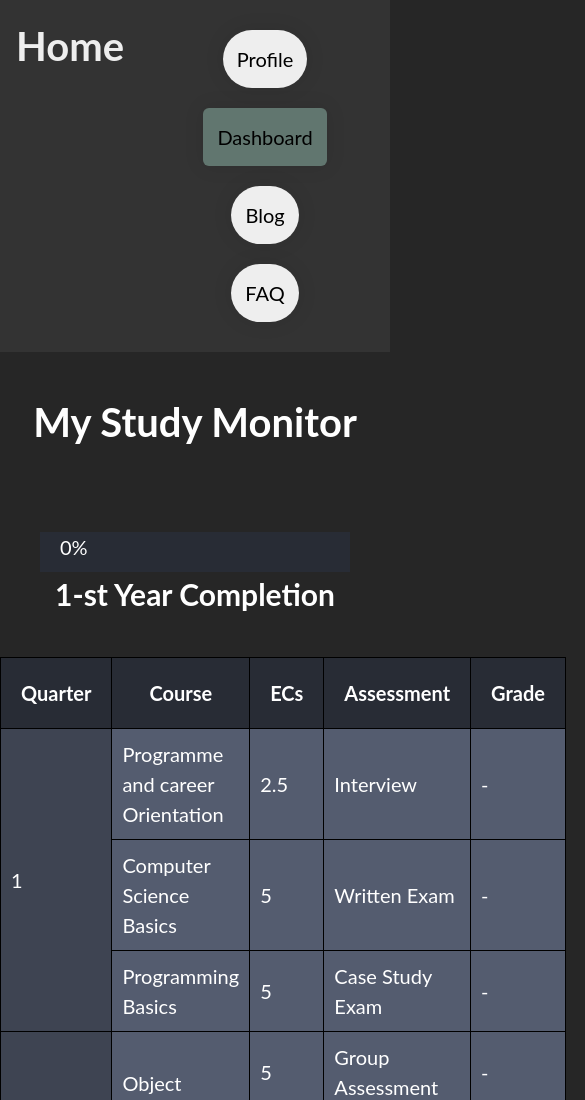
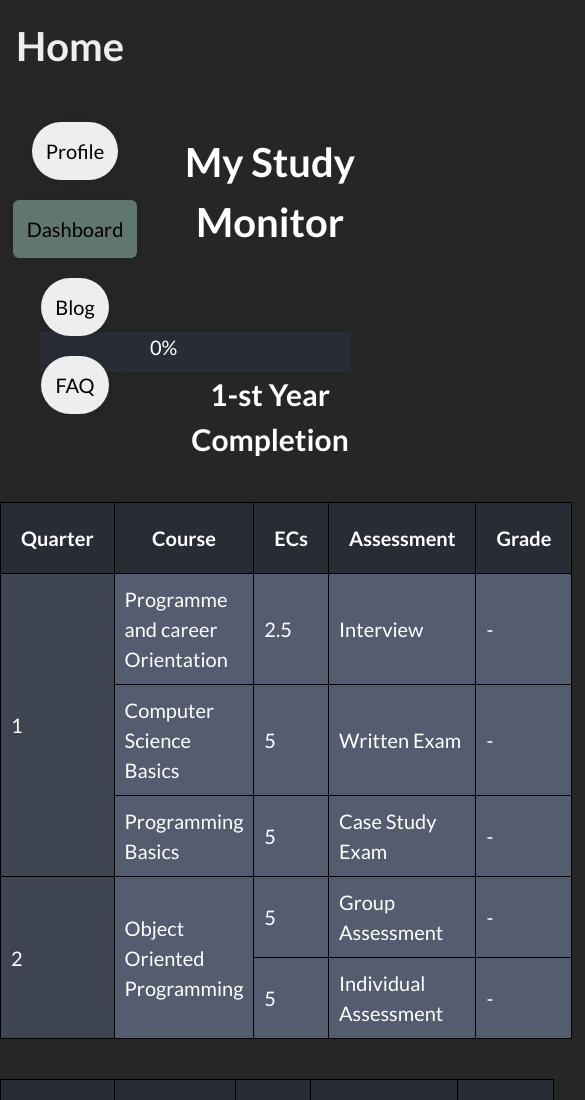
Before and after one commit to alexmanev-code/alexmanev-code.github.io, a plain HTML site: page html/dashboard.html in a window 390 px wide. Shown: the top 1100 px of the page, 585 px wide, since content can reach past the window. Drawn offline with Linux system fonts and the light colour scheme.

Commit message:
transition changes

```diff
--- a/css/dashboard.css
+++ b/css/dashboard.css
@@ -48,7 +48,6 @@ td:not(.quarter){
 
 .progress-bar::before{
     content: '0%';
-    margin: 1em;
 }
 
 
--- a/css/header-footer.css
+++ b/css/header-footer.css
@@ -1,3 +1,6 @@
+@import url('https://fonts.googleapis.com/css2?family=Lato:ital,wght@0,100;0,300;0,400;0,700;0,900;1,100;1,300;1,400;1,700;1,900&display=swap');
+
+
 *{
     padding: 0;
     margin: 0;
@@ -37,7 +40,9 @@ nav a{
 }
 
 nav a:hover{
-    color:white
+    color:white;
+    transition: background-color 0.2s ease-out;
+
 }
 
 nav a:nth-child(1):hover{
@@ -65,6 +70,9 @@ nav a:nth-child(4):hover{
 header {
     display: flex;
     background-color: #333;
+    position: sticky;
+    top: 0;
+
 }
 
 
@@ -91,3 +99,15 @@ footer a {
 footer a:hover {
     text-decoration: underline;
 }
+
+@media (max-width: 800px) {
+    nav{
+        float: left;
+        background: transparent;
+    }
+    header{
+        width: 500px;
+        display: block;
+        background: transparent;
+    }
+}
--- a/js/index.js
+++ b/js/index.js
@@ -27,4 +27,4 @@ function showParagraph(paraNumber) {
 }
 
 document.addEventListener("DOMContentLoaded", function () {
-    showParagraph(1);});
+    showParagraph(1)});
```
